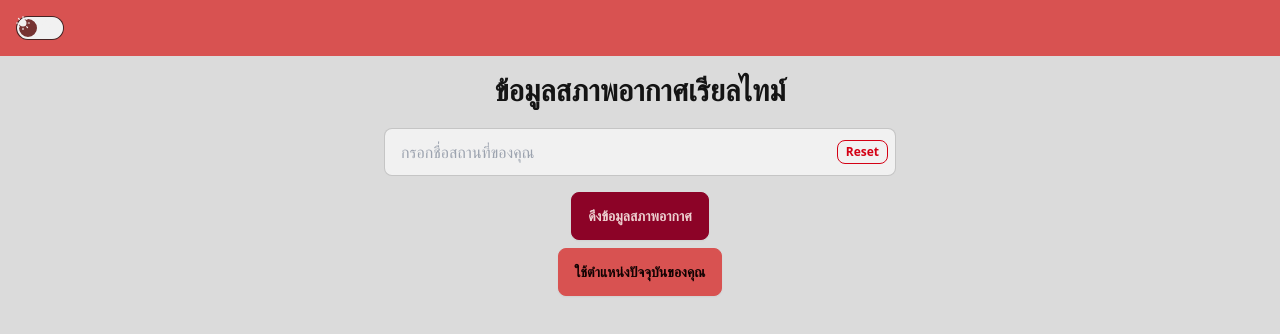
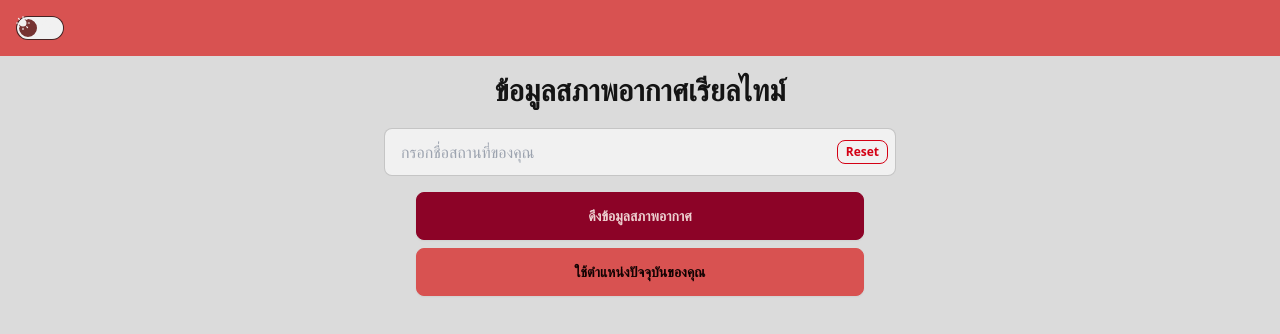
Before and after one commit to s0ci4lx/weather-th, a Vue app: page / in a window 1280 px wide. Shown: the top 334 px of the page. Built offline with nearby package versions, Linux system fonts and the light colour scheme; no server answers.

Commit message:
btn size

```diff
--- a/src/components/HomePage.vue
+++ b/src/components/HomePage.vue
@@ -157,12 +157,12 @@ const getWeatherByCoords = async (lat, lon) => {
       </button>
     </div>
 
-    <button @click="getWeather" class="btn btn-primary mb-2 w-full md:w-auto">
+    <button @click="getWeather" class="btn btn-primary mb-2 w-6/12 md:max-w-md">
       ดึงข้อมูลสภาพอากาศ
     </button>
     <button
       @click="getLocationPermission"
-      class="btn btn-secondary mb-5 w-full md:w-auto"
+      class="btn btn-secondary mb-5 w-6/12 md:max-w-md"
     >
       ใช้ตำแหน่งปัจจุบันของคุณ
     </button>
--- a/src/components/HomeWeather.vue
+++ b/src/components/HomeWeather.vue
@@ -156,12 +156,12 @@ const getWeatherByCoords = async (lat, lon) => {
       </button>
     </div>
 
-    <button @click="getWeather" class="btn btn-primary mb-2 w-full md:w-auto">
+    <button @click="getWeather" class="btn btn-primary mb-2 w-6/12 md:max-w-md">
       ดึงข้อมูลสภาพอากาศ
     </button>
     <button
       @click="getLocationPermission"
-      class="btn btn-secondary mb-5 w-full md:w-auto"
+      class="btn btn-secondary mb-5 w-6/12 md:max-w-md"
     >
       ใช้ตำแหน่งปัจจุบันของคุณ
     </button>
--- a/src/components/TargetCase.vue
+++ b/src/components/TargetCase.vue
@@ -158,12 +158,12 @@ const getWeatherByCoords = async (lat, lon) => {
       </button>
     </div>
 
-    <button @click="getWeather" class="btn btn-primary mb-2 w-full md:w-auto">
+    <button @click="getWeather" class="btn btn-primary mb-2 w-6/12 md:max-w-max">
       ดึงข้อมูลสภาพอากาศ
     </button>
     <button
       @click="getLocationPermission"
-      class="btn btn-secondary mb-5 w-full md:w-auto"
+      class="btn btn-secondary mb-5 w-6/12 md:max-w-max"
     >
       ใช้ตำแหน่งปัจจุบันของคุณ
     </button>
```
